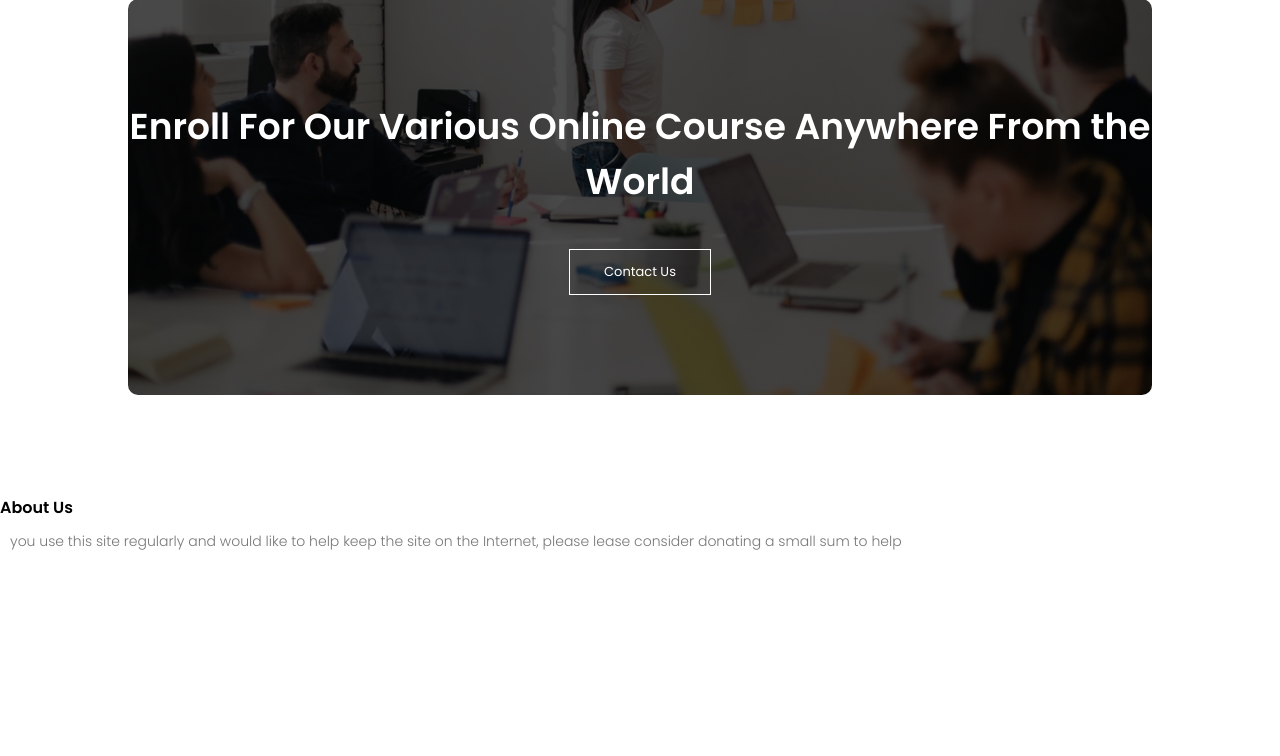
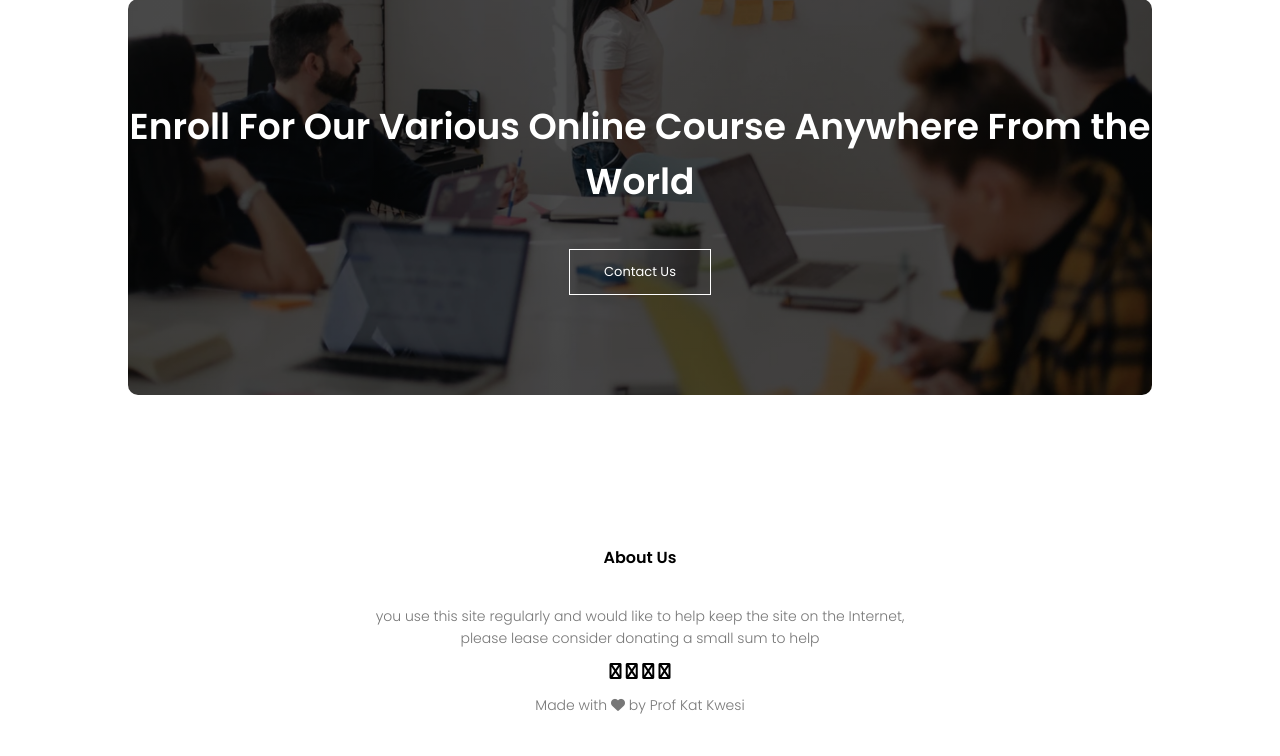
Before and after one commit to KATAKYIE-KWESI/Webapp1, a Django app: page / in a window 1280 px wide. Shown: the part 3273-4029 px from the top of the page. Before the commit the page ends 3823 px from the top, so only its background shows below. Run offline with Django 5.2, Linux system fonts and the light colour scheme.

Commit message:
Adding more sections

```diff
--- a/static/styles/homepage.css
+++ b/static/styles/homepage.css
@@ -425,7 +425,7 @@ h3{
  }
 }
 
-/*----------------------------------------footer-------------------------
+/*----------------------------------------footer-------------------------*/
 .footer{
  width: 100%;
  text-align: center;
--- a/templates/homepage.html
+++ b/templates/homepage.html
@@ -162,7 +162,14 @@
 <section class="footer">
     <h4>About Us</h4>
     <p>you use this site regularly and would like to help keep the site on the Internet,
-                please  lease consider donating a small sum to help</p>
+        <br>please  lease consider donating a small sum to help</p>
+    <div class="icons">
+        <i class="fa-solid fa-facebook"></i>
+        <i class="fa-solid fa-twitter"></i>
+        <i class="fa-solid fa-instagram"></i>
+        <i class="fa-solid fa-linkedin"></i>
+    </div>
+    <p>Made with <i class="fa-solid fa-heart"></i>  by Prof Kat Kwesi</p>
 </section>
 
 
```
